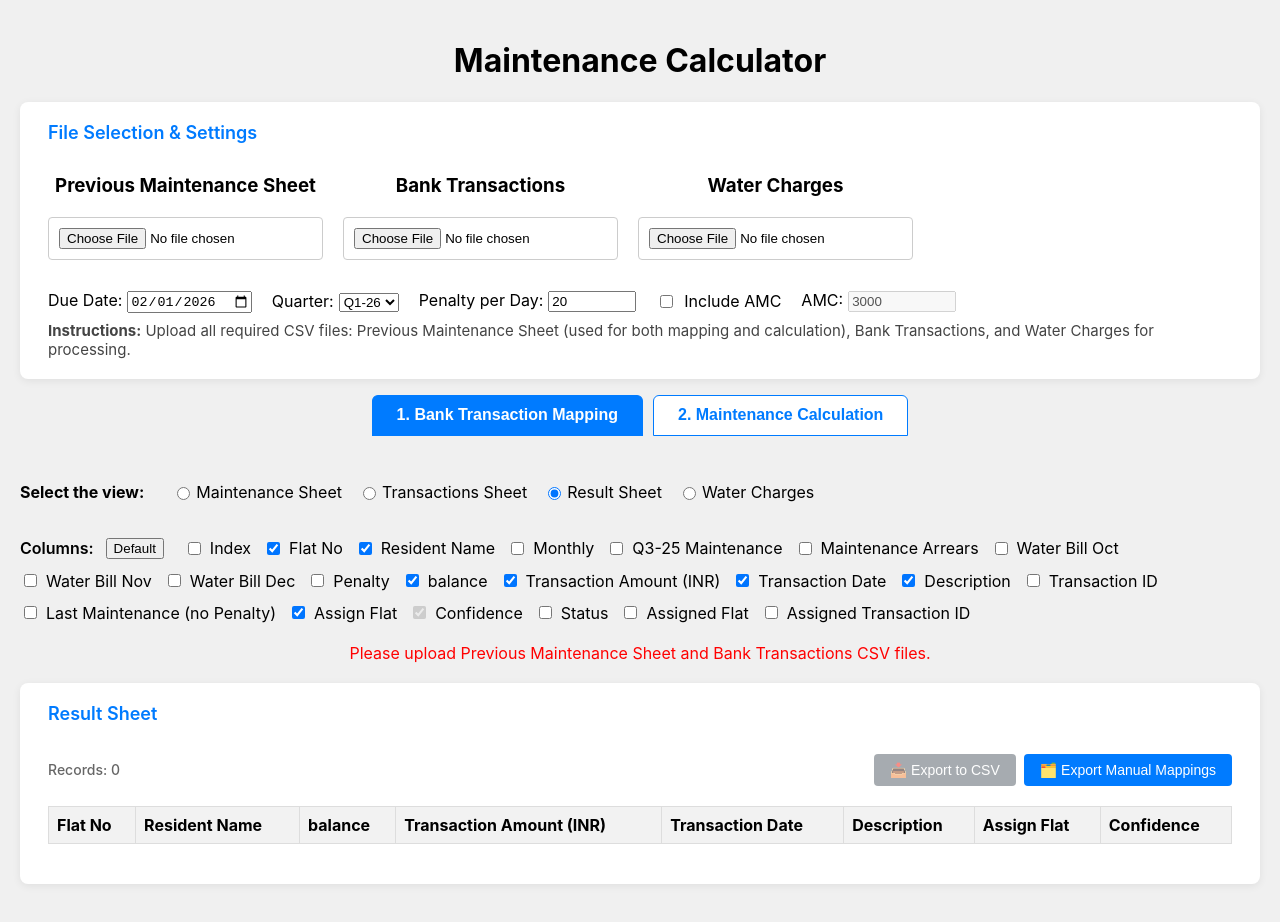
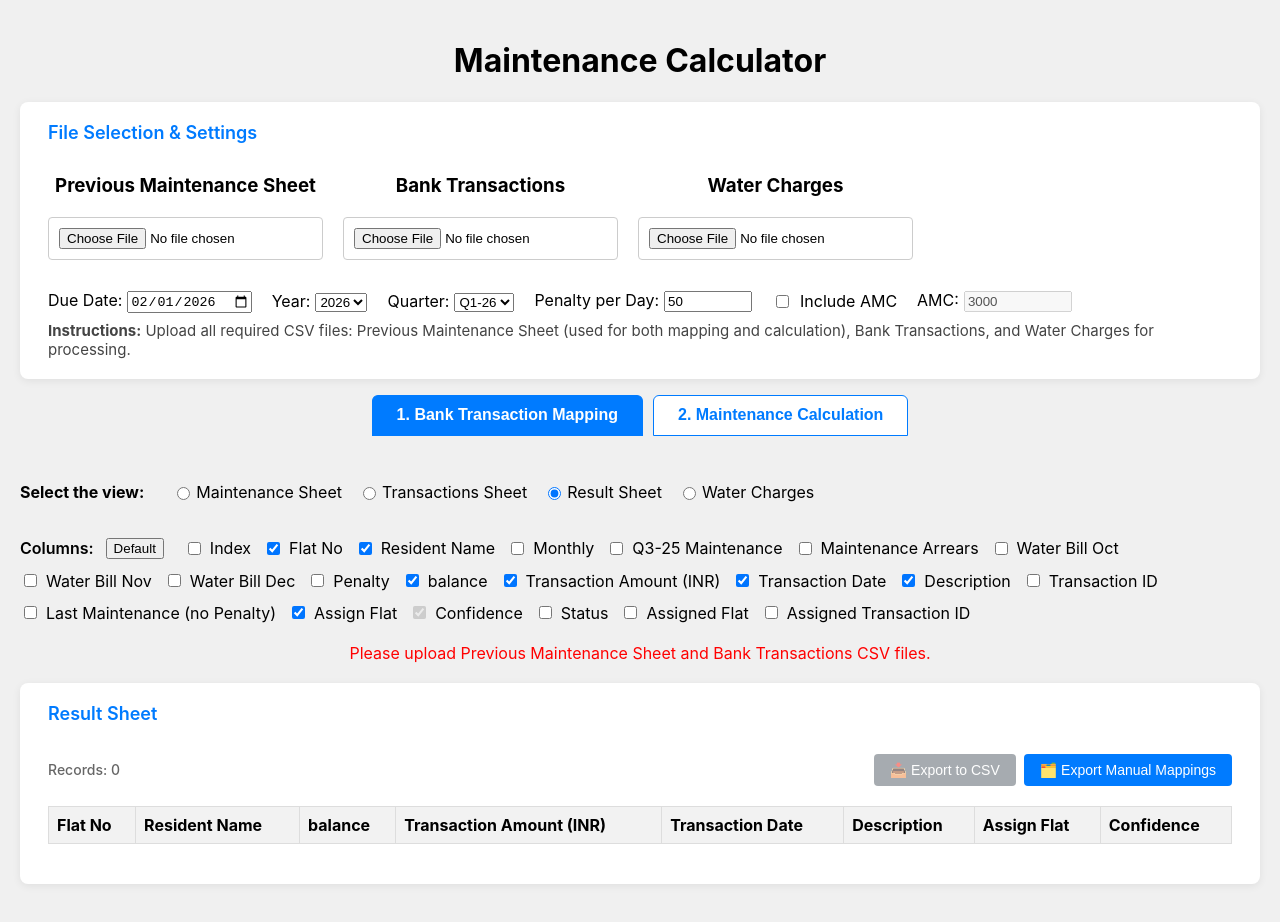
Before and after one commit to renjithpk/mainta-track, a React (Create React App) app: page / in a window 1280 px wide. Shown: the top 922 px of the page. Built offline with nearby package versions, Linux system fonts and the light colour scheme.

Commit message:
feat: add detailed statement data and implement maintenance generation logic with unit tests

```diff
--- a/src/App.js
+++ b/src/App.js
@@ -17,7 +17,9 @@ const App = () => {
   const [error, setError] = useState(null); // State variable for error messages
   const [tabError, setTabError] = useState(null); // State for tab-specific errors
   const [dueDate, setDueDate] = useState(new Date().toISOString().split('T')[0]);
-  const [dailyPenaltyRate, setDailyPenaltyRate] = useState(20);
+  const [dailyPenaltyRate, setDailyPenaltyRate] = useState(50);
+  const [selectedYear, setSelectedYear] = useState(new Date().getFullYear());
+
   const getDefaultQuarterLabel = (date = new Date()) => {
     const month = date.getMonth(); // 0-based
     const year = date.getFullYear();
@@ -30,6 +32,17 @@ const App = () => {
     return `Q${q}-${yy}`;
   };
   const [selectedQuarter, setSelectedQuarter] = useState(getDefaultQuarterLabel());
+
+  const handleYearChange = (e) => {
+    const newYear = parseInt(e.target.value, 10);
+    setSelectedYear(newYear);
+    const currentQMatch = selectedQuarter.match(/^Q([1-4])/);
+    if (currentQMatch) {
+      const qNum = currentQMatch[1];
+      const yy = String(newYear).slice(-2);
+      setSelectedQuarter(`Q${qNum}-${yy}`);
+    }
+  };
   const [amcEnabled, setAmcEnabled] = useState(false);
   const [amcValue, setAmcValue] = useState(3000);
 
@@ -666,11 +679,18 @@ const App = () => {
             />
           </label>
           <label>
+            Year:
+            <select value={selectedYear} onChange={handleYearChange} style={{ marginLeft: '5px' }}>
+              {[2023, 2024, 2025, 2026, 2027, 2028].map(y => (
+                <option key={y} value={y}>{y}</option>
+              ))}
+            </select>
+          </label>
+          <label>
             Quarter:
             <select value={selectedQuarter} onChange={(e) => setSelectedQuarter(e.target.value)} style={{ marginLeft: '5px' }}>
               {[1,2,3,4].map(q => {
-                const year = new Date().getFullYear();
-                const yy = String(year).slice(-2);
+                const yy = String(selectedYear).slice(-2);
                 return <option key={`Q${q}-${yy}`} value={`Q${q}-${yy}`}>{`Q${q}-${yy}`}</option>;
               })}
             </select>
--- a/src/FileUploader.js
+++ b/src/FileUploader.js
@@ -23,6 +23,7 @@ const FileUploader = ({ onDataParsed, tooltip }) => {
         type="file"
         accept=".csv"
         onChange={handleFileUpload}
+        onClick={(e) => { e.target.value = null; }}
         className="file-input"
         title={tooltip || ''}
         aria-label={tooltip || 'Upload CSV file'}
--- a/src/maintenanceGenerator.js
+++ b/src/maintenanceGenerator.js
@@ -23,6 +23,10 @@ export class MaintenanceSheetGenerator {
   // Calculate penalty based on payment status and arrears
   calculatePenalty(flat, paymentRecord, dueDate) {
     const dueDateObj = new Date(dueDate);
+    if (isNaN(dueDateObj.getTime())) return 0;
+
+    const normalizeDate = (date) => new Date(date.getFullYear(), date.getMonth(), date.getDate());
+    const dueDateOnly = normalizeDate(dueDateObj);
 
     // Normalize paymentRecord: treat zero-amount or missing/invalid date as no payment
     if (paymentRecord) {
@@ -33,6 +37,12 @@ export class MaintenanceSheetGenerator {
       }
     }
 
+    const daysLateFrom = (referenceDate) => {
+      const normalized = normalizeDate(referenceDate);
+      const diff = normalized.getTime() - dueDateOnly.getTime();
+      return Math.max(0, Math.floor(diff / (1000 * 60 * 60 * 24)));
+    };
+
     // If there is no payment record, charge penalty from due date to today
     if (!paymentRecord) {
       // Only apply penalty if there are arrears
@@ -40,7 +50,7 @@ export class MaintenanceSheetGenerator {
       if (arrears <= 0) return 0;
 
       const today = new Date();
-      const daysLate = Math.ceil((today - dueDateObj) / (1000 * 60 * 60 * 24));
+      const daysLate = daysLateFrom(today);
       if (daysLate > this.GRACE_PERIOD_DAYS) {
         const penaltyDays = daysLate - this.GRACE_PERIOD_DAYS;
         return penaltyDays * this.DAILY_PENALTY_RATE;
@@ -50,7 +60,7 @@ export class MaintenanceSheetGenerator {
 
     // Payment made - calculate time-based penalty up to payment date
     const paymentDate = new Date(paymentRecord.transactionDate);
-    const daysLate = Math.ceil((paymentDate - dueDateObj) / (1000 * 60 * 60 * 24));
+    const daysLate = daysLateFrom(paymentDate);
 
     if (daysLate > this.GRACE_PERIOD_DAYS) {
       const penaltyDays = daysLate - this.GRACE_PERIOD_DAYS;
```
